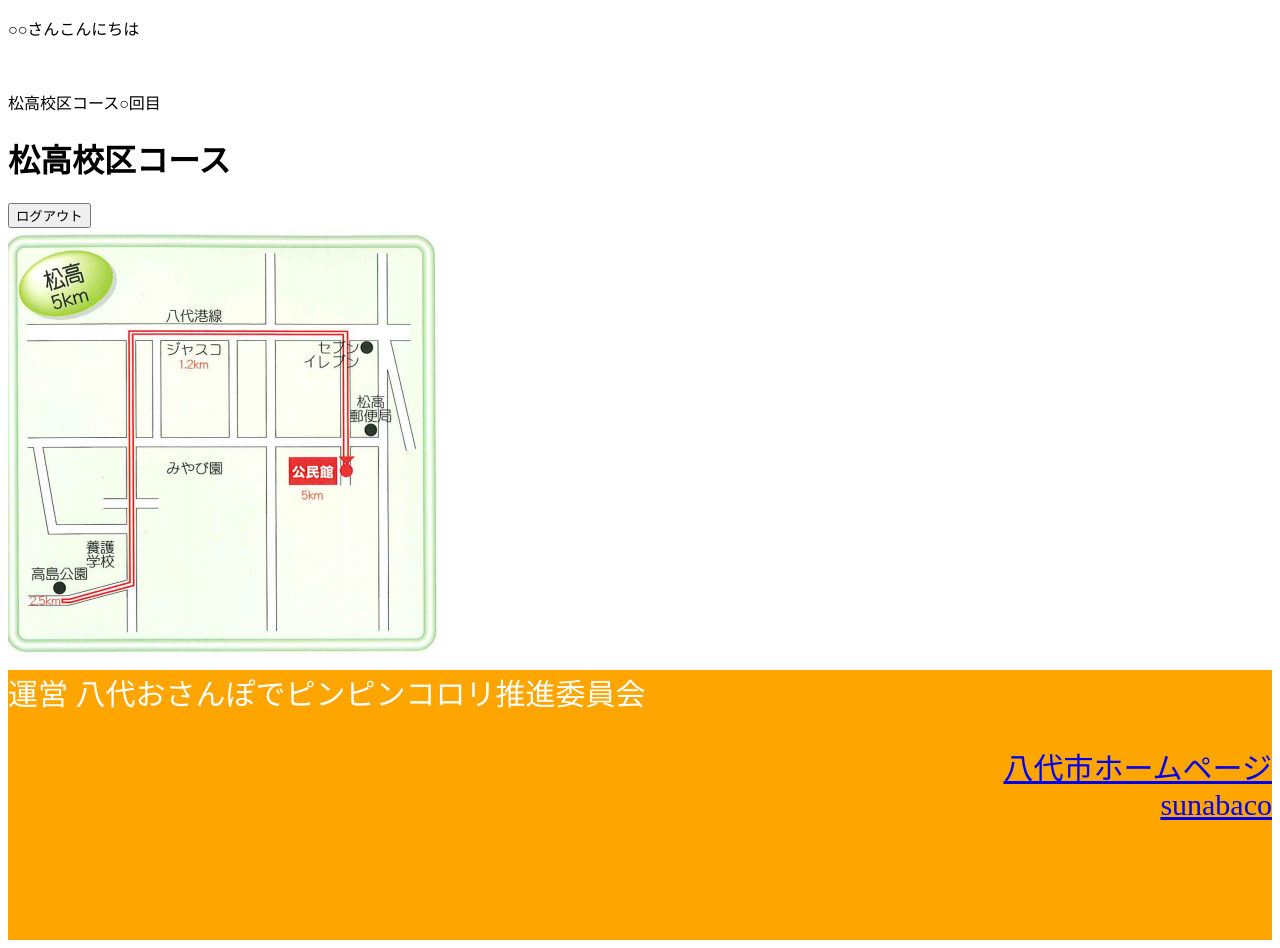
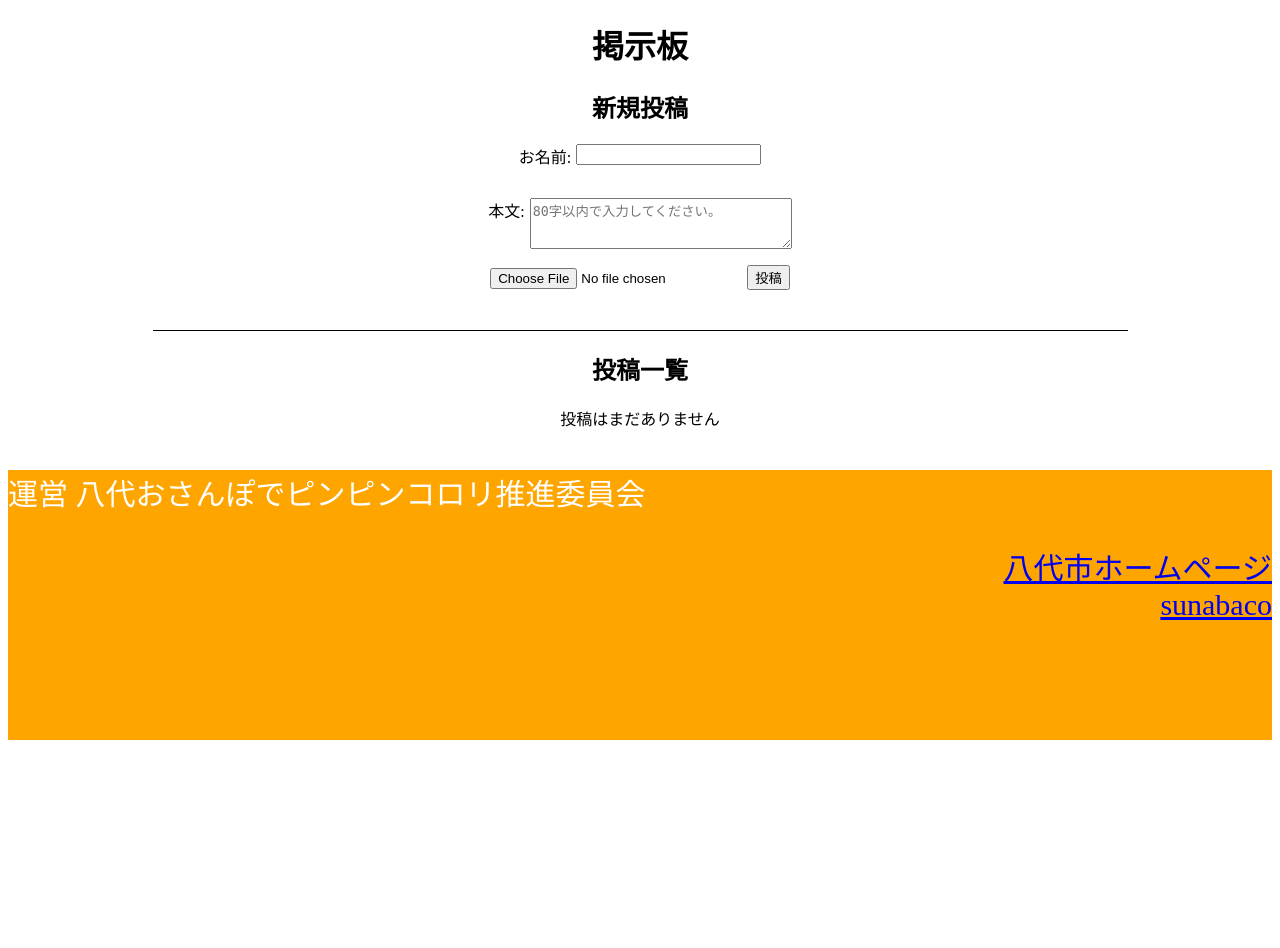
Before and after one commit to narumi-k/pinkoro, a Flask app: page /bbs in a window 1280 px wide. Shown: the part 106-1054 px from the top of the page. After the commit the page ends 846 px from the top, so only its background shows below. Run offline with Flask 2, Linux system fonts and the light colour scheme.

Commit message:
202012121545

```diff
--- a/static/css/style_pc.css
+++ b/static/css/style_pc.css
@@ -66,7 +66,13 @@ li {
 text-align: right;
 }
 /* #新しいTOP */
-
+.intro{
+  text-align: center;
+  font-size: 50px;
+}
+intro p{
+  font-size: 30px;
+}
 .menue{
   text-align: center;
 }
@@ -95,13 +101,7 @@ button.btn:hover{
   text-align: center;
   color: #f3be10;
 }
-.intro{
-  text-align: center;
-  font-size: 50px;
-}
-.intro p{
-  font-size: 25px;
-}
+
 .junbi{
   text-align: center;
   height: 70pxpx;
@@ -137,3 +137,32 @@ button.btn:hover{
   margin: 5%;
   box-shadow   : 6px 6px 3px #666666;
 } */
+
+
+/* introのページ */
+.intro_setsumei{
+  text-align: center;
+  font-size: 50px;
+}
+intro_pincoro p{
+  font-size: 30px;
+}
+
+/* 掲示板のページ */
+.bbs{
+  text-align:center;
+
+}
+.honbun {
+  margin-top: 30px;
+  margin-bottom: 12px;
+}
+.label{
+  vertical-align: top;
+  margin-right: 5px;
+}
+.toukou{
+  border-top: 1px solid;
+  margin: 40px auto;
+  max-width: 975px;
+}
--- a/templates/bbs.html
+++ b/templates/bbs.html
@@ -1,23 +1,22 @@
 {% extends "base.html" %}
 {% block content %}
 
-<div class="matsutaka_header">
-  <div class="course_count">
-    <p>○○さんこんにちは</p>
-    <br>
-    <p >松高校区コース○回目</p>
-  </div>
-  <h1 class="kouku_name">松高校区コース</h1>
-  <button class="logout" type="button">ログアウト</button>
-</div>
-
-<div class="map">
-  <img src="/static/images/松高地図.png" alt="">
-</div>
-
-<div>
-
-
+<div class="bbs">
+  <h1>掲示板</h1>
+  <section>
+    <h2>新規投稿</h2>
+    <form action="" method="post">
+      <div class="name"><span class="label">お名前:</span><input type="text" name="name" value=""></div>
+      <div class="honbun"><span class="label">本文:</span><textarea name="comment" cols="30" rows="3" maxlength="80"
+          wrap="hard" placeholder="80字以内で入力してください。"></textarea></div>
+          <input type="file" name="upload" id="">
+          <input type="submit" value="投稿">
+    </form>
+  </section>
+  <section class="toukou">
+    <h2>投稿一覧</h2>
+    <p>投稿はまだありません</p>
+  </section>
 </div>
 
 {% endblock %}
```
Also changed, not shown: templates/intro.html (+10 -6 lines).
